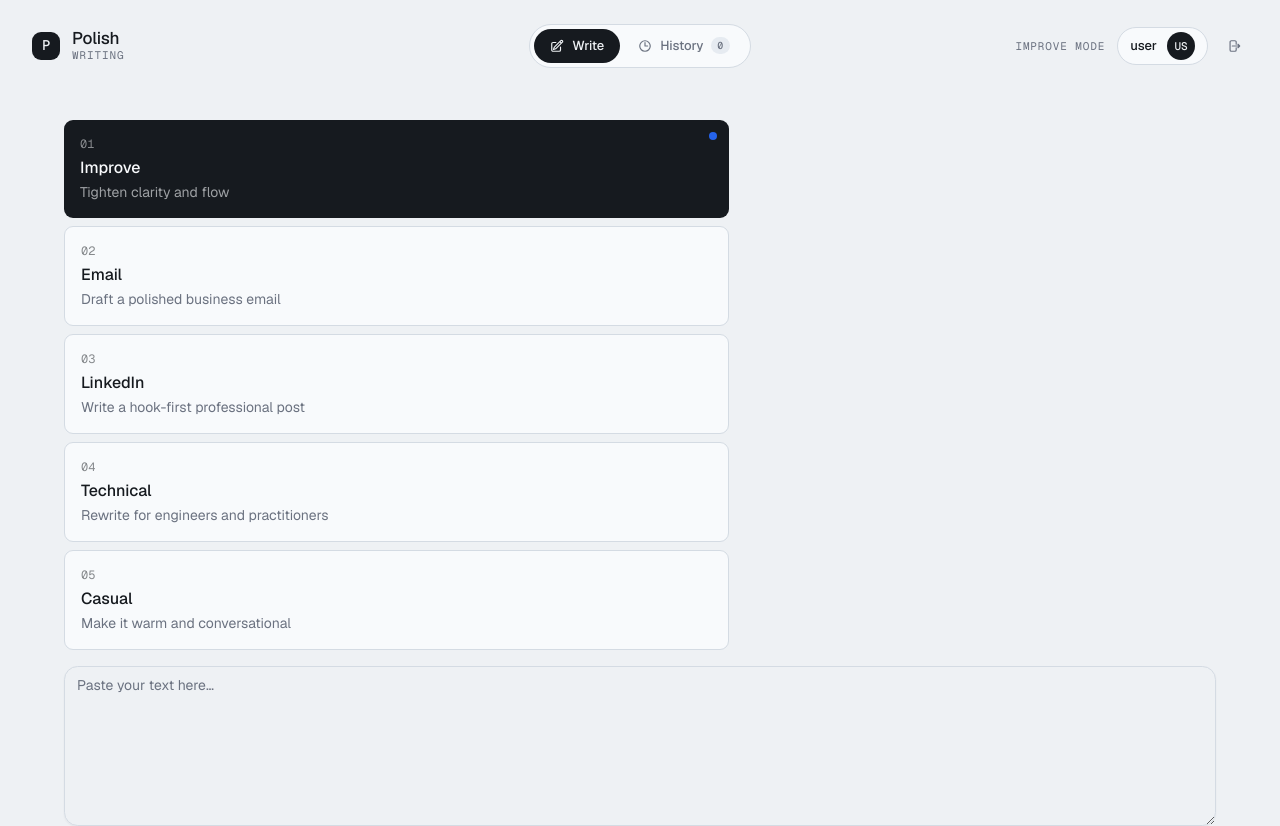
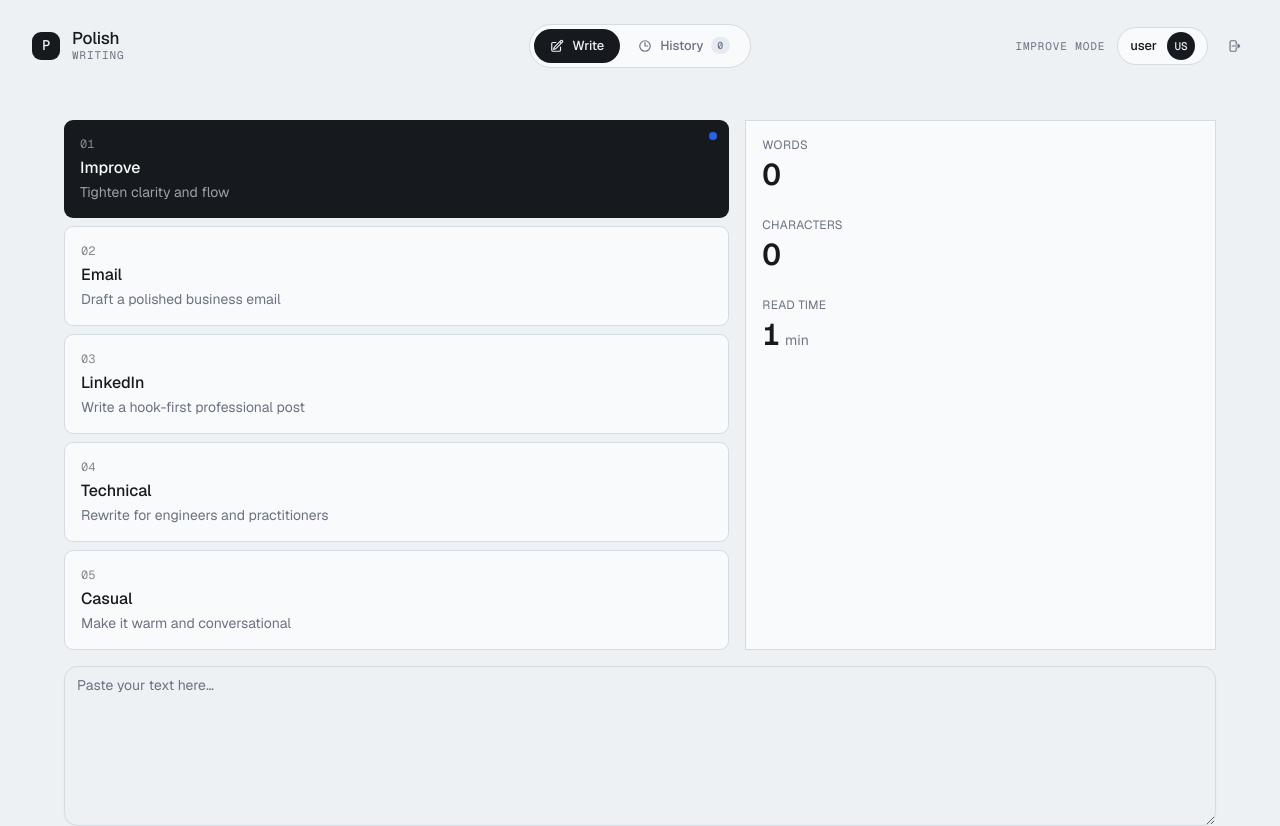
Before and after one commit to liaHi19/ai-writing-tool, a Next.js app: page / in a window 1280 px wide. Shown: the top 826 px of the page. Built offline with nearby package versions, Linux system fonts and the light colour scheme; no server answers.

Commit message:
feat: add StatsCard with live word, char, and read-time counts

```diff
--- a/components/editor/EditorPanel.tsx
+++ b/components/editor/EditorPanel.tsx
@@ -22,6 +22,7 @@ import { CopyButton } from "./CopyButton";
 import { InputArea } from "./InputArea";
 import { ModeCard } from "./ModeCard";
 import { OutputPane } from "./OutputPane";
+import { StatsCard } from "./StatsCard";
 
 export function EditorPanel() {
   const form = useForm<GenerateInput>({
@@ -88,8 +89,10 @@ export function EditorPanel() {
                 />
               </div>
 
-              {/* Stats — col-span-5, todo 21 */}
-              <div className="col-span-5" />
+              {/* Stats — col-span-5 */}
+              <div className="col-span-5">
+                <StatsCard control={form.control} />
+              </div>
 
               {/* Draft — col-span-12, todo 22 */}
               <div className="col-span-12">
--- /dev/null
+++ b/components/editor/StatsCard.tsx
@@ -0,0 +1,50 @@
+"use client";
+
+import { useWatch, type Control } from "react-hook-form";
+import { type GenerateInput } from "@/lib/validation/generate";
+
+interface StatsCardProps {
+  control: Control<GenerateInput>;
+}
+
+export function StatsCard({ control }: StatsCardProps) {
+  const text = useWatch({ control, name: "text" }) ?? "";
+
+  const words = text.trim().split(/\s+/).filter(Boolean).length;
+  const chars = text.length;
+  const readTime = Math.max(1, Math.round(words / 220));
+
+  return (
+    <div className="h-full bg-(--surface) rounded-radius border border-border p-4 flex flex-col gap-6">
+      <Stat label="Words" value={words} />
+      <Stat label="Characters" value={chars} />
+      <Stat label="Read time" value={readTime} unit="min" />
+    </div>
+  );
+}
+
+function Stat({
+  label,
+  value,
+  unit,
+}: {
+  label: string;
+  value: number;
+  unit?: string;
+}) {
+  return (
+    <div>
+      <p className="text-xs text-(--fg-muted) uppercase tracking-wide">
+        {label}
+      </p>
+      <p className="mt-1 text-3xl font-semibold text-(--fg) tabular-nums">
+        {value}
+        {unit && (
+          <span className="ml-1 text-sm font-normal text-(--fg-muted)">
+            {unit}
+          </span>
+        )}
+      </p>
+    </div>
+  );
+}
--- a/context/current-feature.md
+++ b/context/current-feature.md
@@ -7,8 +7,6 @@
 ## Notes
 
 ## History
-
-- Session 12 — Bento grid shell + ModeCard: added `MODE_META: Record<Mode, { name: string; description: string }>` to `lib/constants.ts`; created `components/editor/ModeCard.tsx` (`"use client"`) — five bento buttons each showing a `0N` mono index, mode name, and one-line description; active state `bg-(--fg)` / `text-(--accent-fg)` with 8px accent dot top-right, inactive state `bg-(--surface)` / `border-border`; replaced flat `EditorPanel` layout with `grid grid-cols-12 gap-4` — `ModeCard` at col-span-7, Stats placeholder at col-span-5 (todo 21), Draft at col-span-12 (todo 22), Output at col-span-12 (todo 23); `ModeCard` bound to RHF `mode` field via `<FormField>`; deleted `ModeSelector.tsx`; `pnpm build` zero errors
 
 - Session 1 — Project setup: Next.js 16, TypeScript strict, Tailwind v4, shadcn/ui; Supabase project + `.env.local`; `@supabase/ssr` clients; root `proxy.ts` (session refresh + auth redirects); login + signup pages
 - Session 2 — DB schema (`generations`, `usage_daily`, RLS policies); migration via `supabase db push`; generated `lib/db/types.ts`; `lib/anthropic.ts`, `lib/prompts.ts` (5 modes), `lib/rate-limit.ts`; `/api/generate` streaming route with auth, rate-limit, persist in `onFinish`, `revalidateTag`
@@ -21,3 +19,5 @@
 - Session 9 — Import Polish prototype: `Polish - AI Writing Tool.html` placed at repo root; standalone design export from claude.ai/design; `TWEAK_DEFAULTS` noted — palette `cool`, accent `#2563eb`, radius `17px`, font Geist; Tweaks panel out of scope (tokens baked in, not user-adjustable); `docs/todos/17-import-polish-prototype.md` added
 - Session 10 — Cool-fog design tokens: replaced default OKLch shadcn palette in `app/globals.css` with cool-fog hex tokens (`--bg`, `--surface`, `--surface-2`, `--fg`, `--fg-muted`, `--fg-dim`, `--accent #2563eb`, `--accent-fg`); `--radius: 17px`, `--radius-sm: 9px`; shadcn tokens remapped to cool-fog vars; `.dark` block removed; fixed `--font-sans` to reference `--font-geist-sans`; `pnpm build` zero errors
 - Session 11 — Header restyle: updated `globals.css` to Polish prototype warm tokens (`--bg #f4f1ec`, `--accent #c2410c`, `--radius 18px`, etc.); extracted `fetchHistory` to `lib/history.ts` (shared cached fetcher, `cacheTag history:userId`); updated `HistoryList.tsx` to import from there; created `components/layout/HeaderNav.tsx` (`"use client"`) — segmented pill tabs with inline SVG icons + `HEADER_ICONS` map, entry-count pill on History, `.header-meta` string, user chip with initials avatar, sign-out icon button; rewrote `components/layout/Header.tsx` (server) — 3-column grid `1fr auto 1fr`, brand mark + two-line wordmark left, passes count/user props to `HeaderNav` fragment (columns 2+3); wrapped `<Header />` in `<Suspense>` in `app/(app)/layout.tsx` for PPR compliance; `pnpm build` zero errors, both `/` and `/history` show `◐`
+- Session 12 — Bento grid shell + ModeCard: added `MODE_META: Record<Mode, { name: string; description: string }>` to `lib/constants.ts`; created `components/editor/ModeCard.tsx` (`"use client"`) — five bento buttons each showing a `0N` mono index, mode name, and one-line description; active state `bg-(--fg)` / `text-(--accent-fg)` with 8px accent dot top-right, inactive state `bg-(--surface)` / `border-border`; replaced flat `EditorPanel` layout with `grid grid-cols-12 gap-4` — `ModeCard` at col-span-7, Stats placeholder at col-span-5 (todo 21), Draft at col-span-12 (todo 22), Output at col-span-12 (todo 23); `ModeCard` bound to RHF `mode` field via `<FormField>`; deleted `ModeSelector.tsx`; `pnpm build` zero errors
+- Session 13 — StatsCard: created `components/editor/StatsCard.tsx` (`"use client"`) — subscribes to RHF `text` field via `useWatch({ control, name: "text" })`; computes words (`trim().split(/\s+/).filter(Boolean).length`), chars (`length`), read time (`Math.max(1, Math.round(words / 220))` min); empty input yields `0 / 0 / 1 min`, never `NaN`; card chrome `bg-(--surface)` / `rounded-radius` / `border-border` / `p-4`; three `Stat` sub-components with mono tabular-nums value + muted label; slotted into `EditorPanel` at `col-span-5` replacing the Stats placeholder; `control` prop-drilled from `EditorPanel`; `pnpm typecheck` zero errors
```
